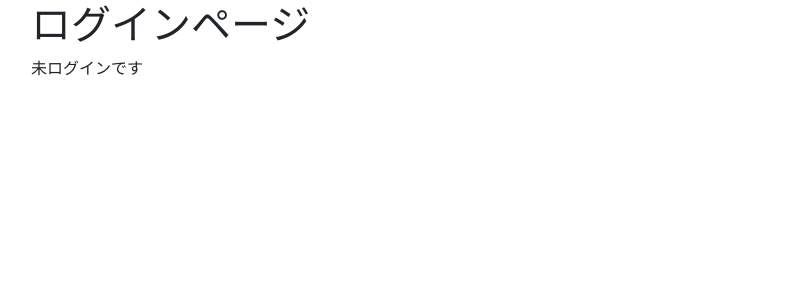
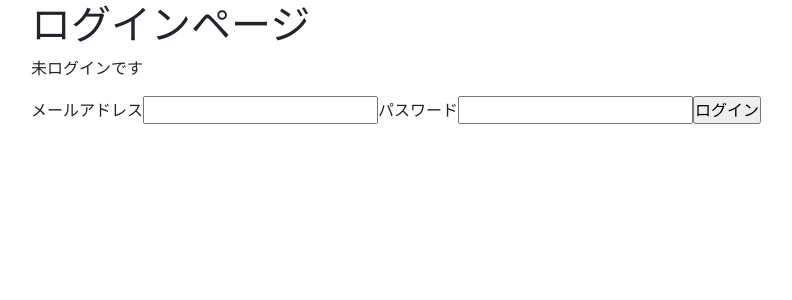
Before and after one commit to negi524/nextjs-starter, a Next.js app: page /login-page in a window 1280 px wide. Shown: the top 300 px of the page, without its empty margins (51-843 px from the left). Built offline with nearby package versions, Linux system fonts and the light colour scheme.

Commit message:
feat: ログイン項目を入力するフォーム作成

```diff
--- a/src/app/login-page/page.tsx
+++ b/src/app/login-page/page.tsx
@@ -3,12 +3,39 @@ import { useState } from "react";
 import { Container } from "react-bootstrap";
 
 export default function LoginPage() {
-  const [isLogin, setLogin] = useState(false);
+  const [isLogin, setLogin] = useState<boolean>(false);
+  const [email, setEmail] = useState<string>("");
+
+  /**
+   * ログイン状態のDOM
+   */
+  const loginView: JSX.Element = (
+    <>
+      <p>ログイン中です</p>
+      <p>メールアドレス: {email}</p>
+    </>
+  );
+
+  /**
+   * 未ログイン状態のDOM
+   */
+  const logoutView: JSX.Element = (
+    <>
+      <p>未ログインです</p>
+      <form action="POST">
+        <label htmlFor="email">メールアドレス</label>
+        <input type="email" name="email" id="email" required />
+        <label htmlFor="password">パスワード</label>
+        <input type="password" name="password" id="password" required />
+        <input type="submit" value="ログイン" />
+      </form>
+    </>
+  );
   return (
     <>
       <Container>
         <h1>ログインページ</h1>
-        {isLogin ? <p>ログイン中です</p> : <p>未ログインです</p>}
+        {isLogin ? loginView : logoutView}
       </Container>
     </>
   );
```
